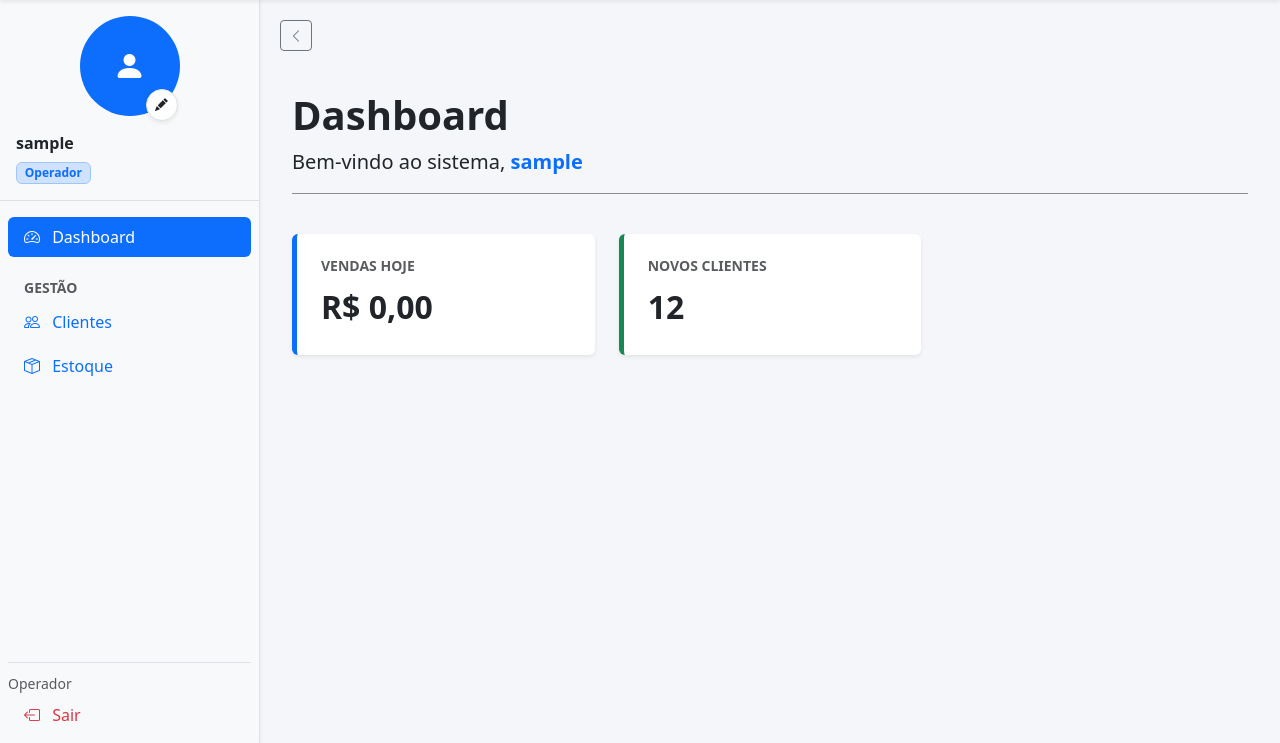
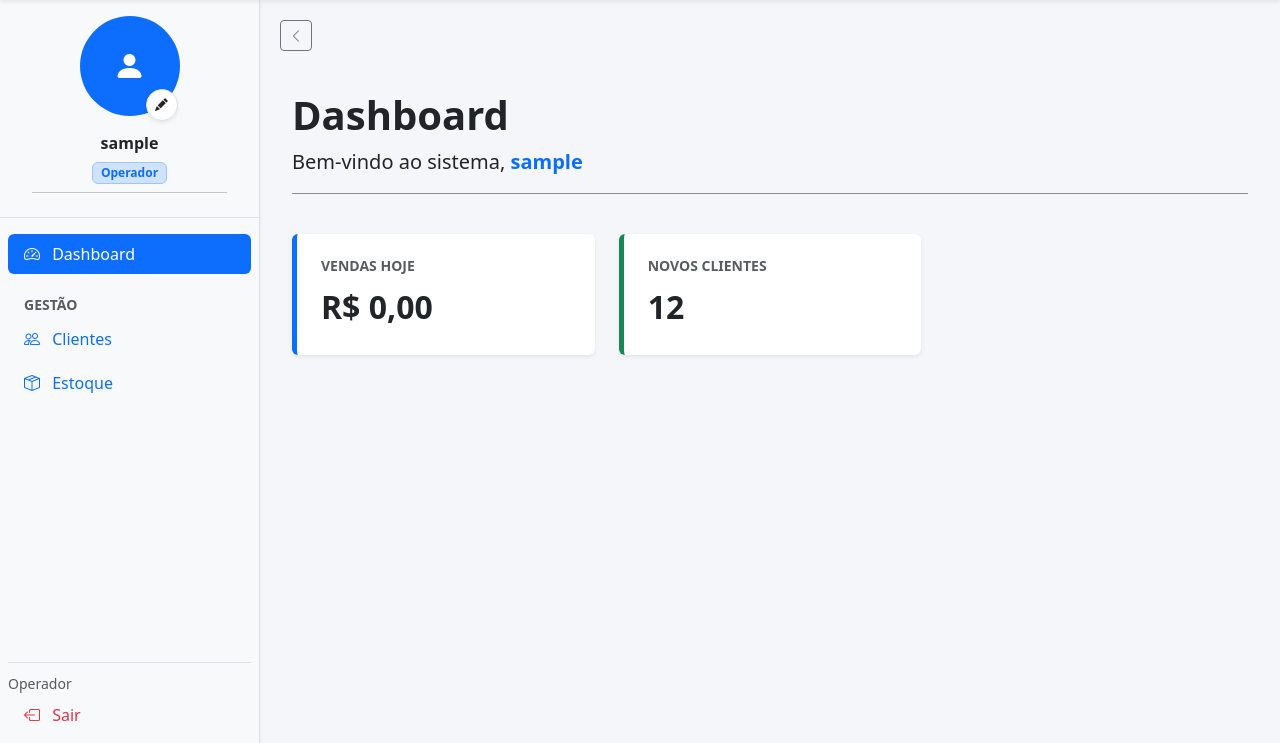
Before and after one commit to fernandes-draw/erp_system, a Django app: page / in a window 1280 px wide. Shown: the part 57-800 px from the top of the page. Run offline with Django 5.2, Linux system fonts and the light colour scheme; the visitor is signed in with stand-in values (Sample User, id 1).

Commit message:
Ajustes na sidebar

```diff
--- a/templates/includes/sidebar.html
+++ b/templates/includes/sidebar.html
@@ -17,7 +17,7 @@
                 {% endif %}
             </div>
 
-            <div class="flex-grow-1 ms-3 sidebar-text transition-all text-start">
+            <div class="flex-grow-1 ms-3 sidebar-text transition-all">
                 <p class="mb-0 fw-bold lh-base text-truncate">{{ user.username }}</p>
                 <div class="mt-1">
                     <span class="badge bg-primary-subtle text-primary border border-primary-subtle">
@@ -25,9 +25,10 @@
                     </span>
                 </div>
             </div>
+        </div>
+        <hr class="mx-3 my-2 opacity-10">
 
         {% if user.cargo in 'presidente,diretor,gerente' %}
-            <hr class="mx-3 my-2 opacity-10">
         <div class="nav-item">
             <a href="{% url 'user_list' %}" class="nav-link px-3 py-2">
                 <i class="bi bi-people-fill me-2 text-primary"></i>
@@ -35,7 +36,6 @@
             </a>
         </div>
         {% endif %}
-        </div>
     </div>
 
     <div class="nav flex-column nav-pills p-2 h-100">
```
Lines whose indentation alone changed are shown as unchanged.
